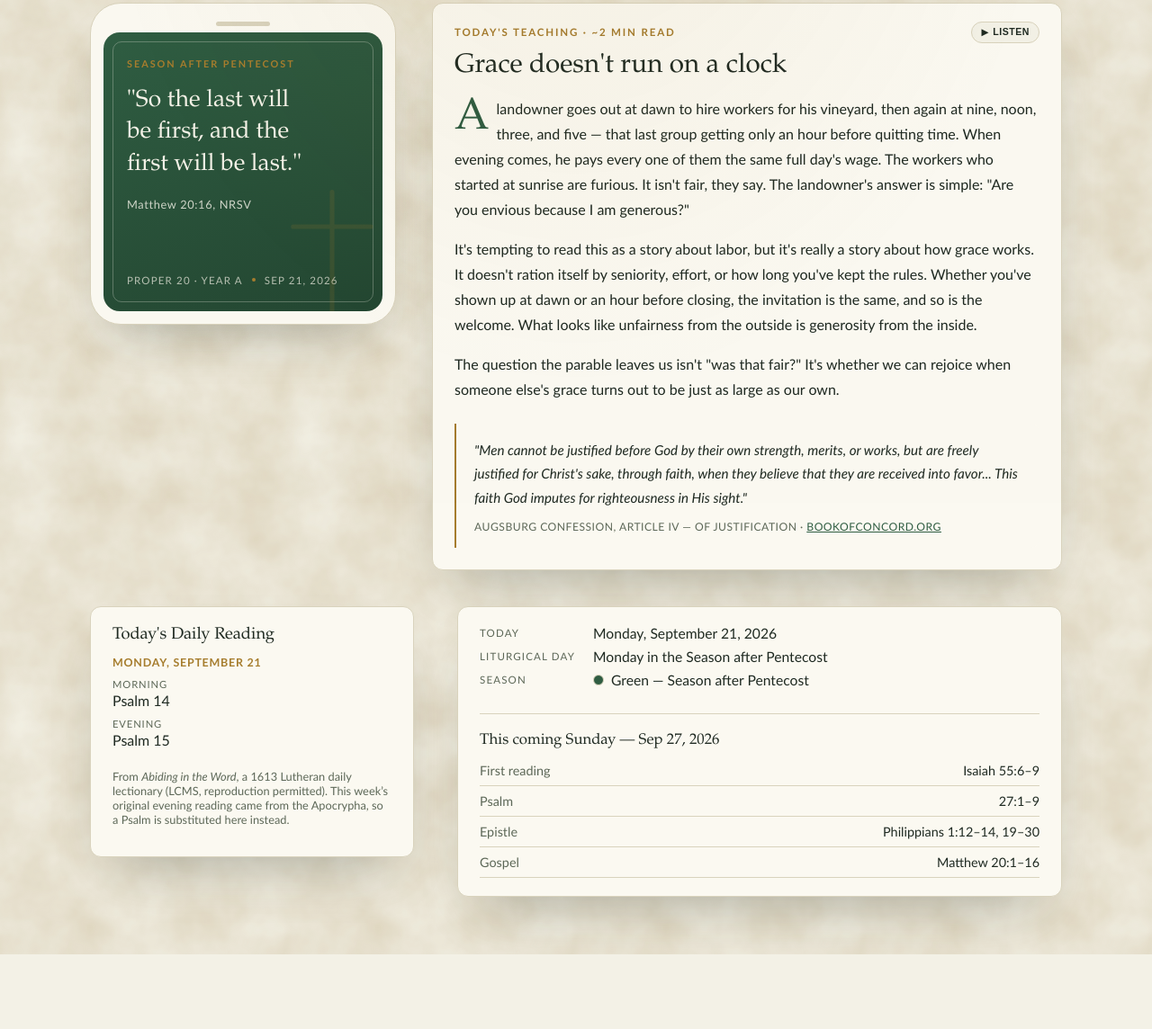
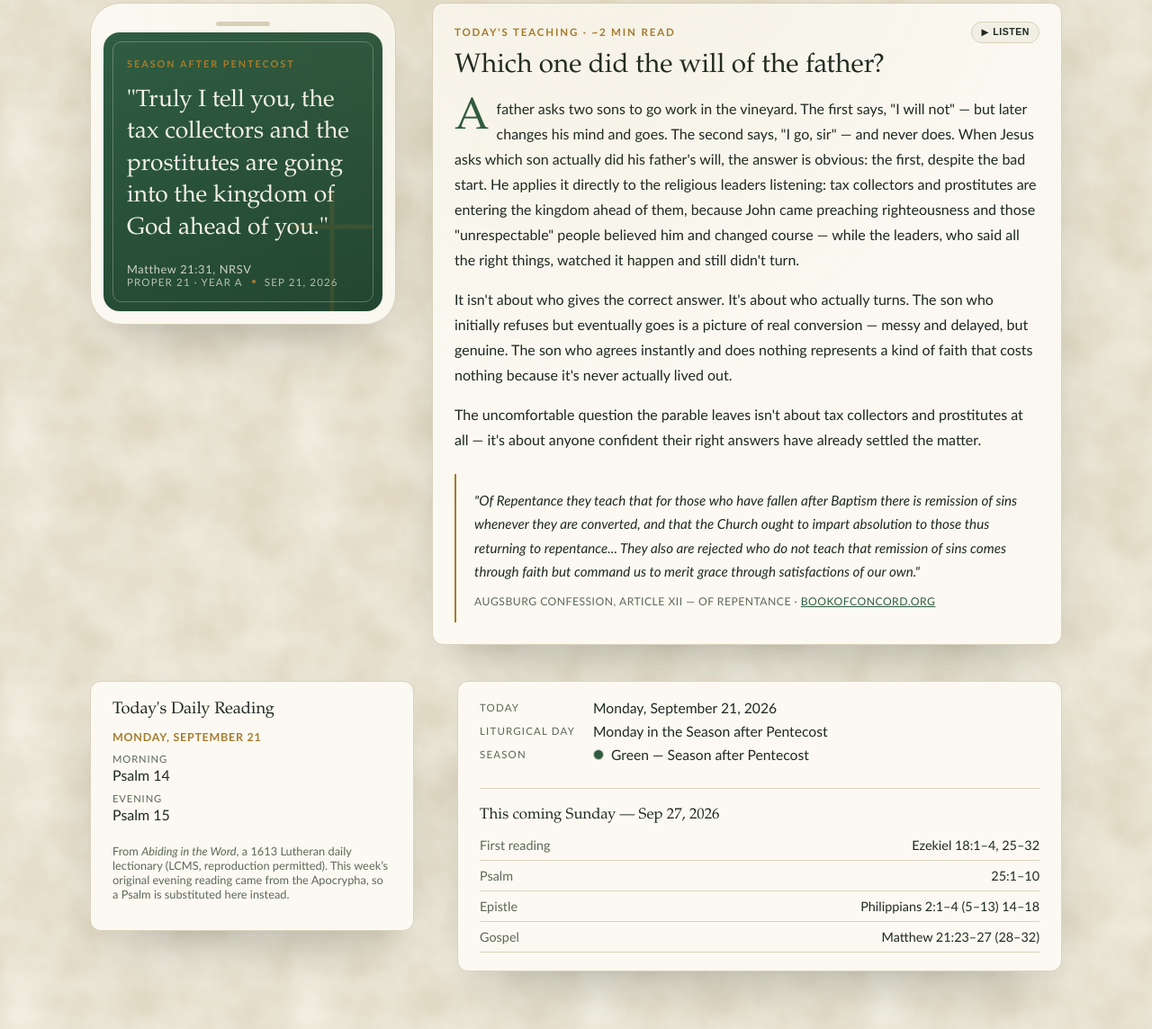
Before and after one commit to de46vil330/lectionary-devotional, a plain HTML site: page index.html in a window 1280 px wide. Shown: the part 241-1385 px from the top of the page at 90% size. Before the commit the page ends 1302 px from the top, so only its background shows below. Drawn offline with Linux system fonts and the light colour scheme.

Commit message:
Update Sunday content to Proper 21 (the parable of the two sons)
The verse card, teaching, confessional citation, and readings list
were still showing last week's content (Proper 20). Updated to this
week's actual LCMS Series A readings for Sept 27 -- Matthew 21:23-32,
paired with Augsburg Confession Article XII on repentance. The daily
reading tile itself needed no change; it already computes today's
entry automatically.

Co-Authored-By: Claude Sonnet 5 <noreply@anthropic.com>

```diff
--- a/index.html
+++ b/index.html
@@ -545,11 +545,11 @@
           </svg>
           <div>
             <div class="post-season">Season after Pentecost</div>
-            <p class="post-verse">"So the last will be first, and the first will be last."</p>
-            <div class="post-cite">Matthew 20:16, NRSV</div>
+            <p class="post-verse">"Truly I tell you, the tax collectors and the prostitutes are going into the kingdom of God ahead of you."</p>
+            <div class="post-cite">Matthew 21:31, NRSV</div>
           </div>
           <div class="post-footer">
-            <span>Proper 20 &middot; Year A</span>
+            <span>Proper 21 &middot; Year A</span>
             <span class="dot"></span>
             <span id="post-date"></span>
           </div>
@@ -562,14 +562,14 @@
         Today's teaching &middot; ~2 min read
         <button type="button" id="voice-btn" class="icon-btn" aria-label="Read today's teaching aloud"><span class="icon-btn-symbol">&#9654;</span><span id="voice-btn-label">Listen</span></button>
       </div>
-      <h2>Grace doesn't run on a clock</h2>
-      <p>A landowner goes out at dawn to hire workers for his vineyard, then again at nine, noon, three, and five — that last group getting only an hour before quitting time. When evening comes, he pays every one of them the same full day's wage. The workers who started at sunrise are furious. It isn't fair, they say. The landowner's answer is simple: "Are you envious because I am generous?"</p>
-      <p>It's tempting to read this as a story about labor, but it's really a story about how grace works. It doesn't ration itself by seniority, effort, or how long you've kept the rules. Whether you've shown up at dawn or an hour before closing, the invitation is the same, and so is the welcome. What looks like unfairness from the outside is generosity from the inside.</p>
-      <p>The question the parable leaves us isn't "was that fair?" It's whether we can rejoice when someone else's grace turns out to be just as large as our own.</p>
+      <h2>Which one did the will of the father?</h2>
+      <p>A father asks two sons to go work in the vineyard. The first says, "I will not" — but later changes his mind and goes. The second says, "I go, sir" — and never does. When Jesus asks which son actually did his father's will, the answer is obvious: the first, despite the bad start. He applies it directly to the religious leaders listening: tax collectors and prostitutes are entering the kingdom ahead of them, because John came preaching righteousness and those "unrespectable" people believed him and changed course — while the leaders, who said all the right things, watched it happen and still didn't turn.</p>
+      <p>It isn't about who gives the correct answer. It's about who actually turns. The son who initially refuses but eventually goes is a picture of real conversion — messy and delayed, but genuine. The son who agrees instantly and does nothing represents a kind of faith that costs nothing because it's never actually lived out.</p>
+      <p>The uncomfortable question the parable leaves isn't about tax collectors and prostitutes at all — it's about anyone confident their right answers have already settled the matter.</p>
 
       <blockquote class="confession">
-        <p>"Men cannot be justified before God by their own strength, merits, or works, but are freely justified for Christ's sake, through faith, when they believe that they are received into favor... This faith God imputes for righteousness in His sight."</p>
-        <cite>Augsburg Confession, Article IV &mdash; Of Justification &middot; <a href="https://bookofconcord.org/augsburg-confession/of-justification/">bookofconcord.org</a></cite>
+        <p>"Of Repentance they teach that for those who have fallen after Baptism there is remission of sins whenever they are converted, and that the Church ought to impart absolution to those thus returning to repentance... They also are rejected who do not teach that remission of sins comes through faith but command us to merit grace through satisfactions of our own."</p>
+        <cite>Augsburg Confession, Article XII &mdash; Of Repentance &middot; <a href="https://bookofconcord.org/augsburg-confession/of-repentance/">bookofconcord.org</a></cite>
       </blockquote>
     </article>
   </div>
@@ -595,12 +595,12 @@
       </div>
 
       <div class="readings">
-        <h2 id="sunday-heading">This coming Sunday — Sept 20, 2026</h2>
+        <h2 id="sunday-heading">This coming Sunday — Sept 27, 2026</h2>
         <ul>
-          <li><span>First reading</span><span>Isaiah 55:6&ndash;9</span></li>
-          <li><span>Psalm</span><span>27:1&ndash;9</span></li>
-          <li><span>Epistle</span><span>Philippians 1:12&ndash;14, 19&ndash;30</span></li>
-          <li><span>Gospel</span><span>Matthew 20:1&ndash;16</span></li>
+          <li><span>First reading</span><span>Ezekiel 18:1&ndash;4, 25&ndash;32</span></li>
+          <li><span>Psalm</span><span>25:1&ndash;10</span></li>
+          <li><span>Epistle</span><span>Philippians 2:1&ndash;4 (5&ndash;13) 14&ndash;18</span></li>
+          <li><span>Gospel</span><span>Matthew 21:23&ndash;27 (28&ndash;32)</span></li>
         </ul>
       </div>
     </div>
```
